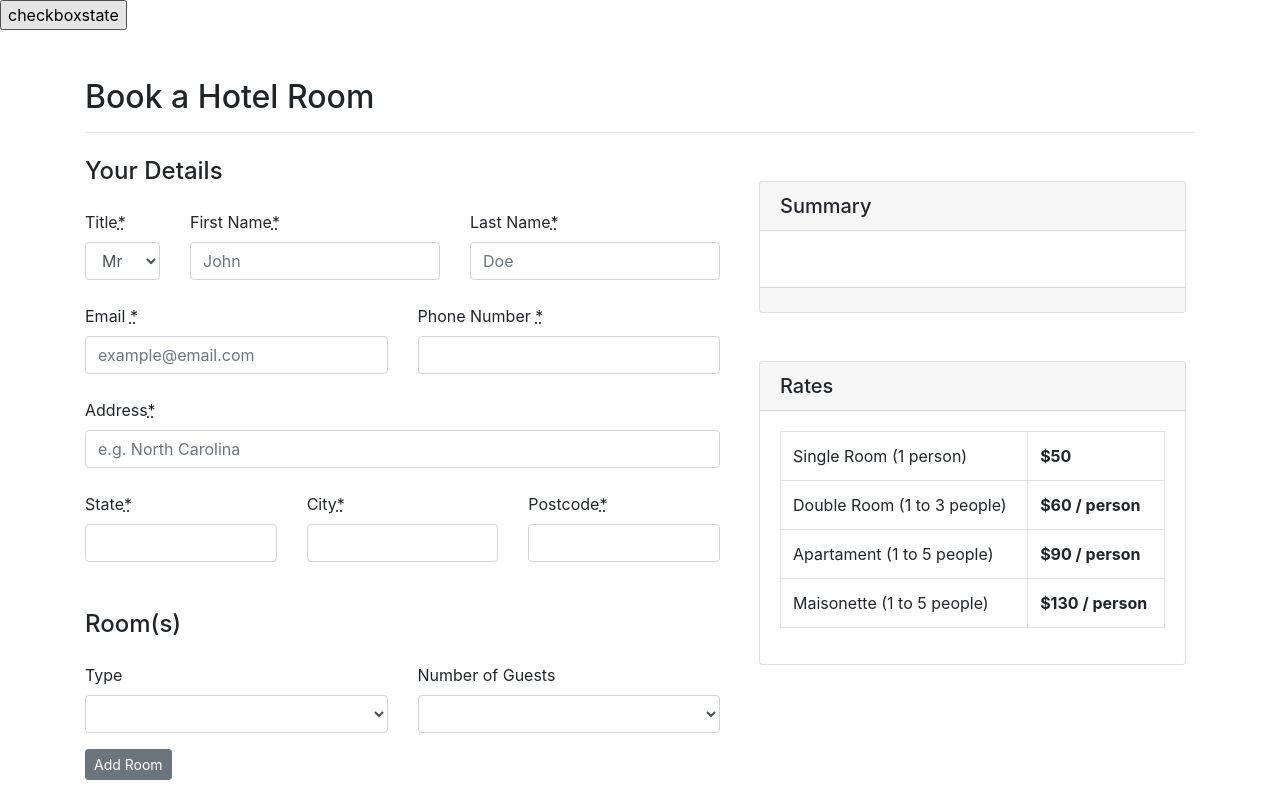
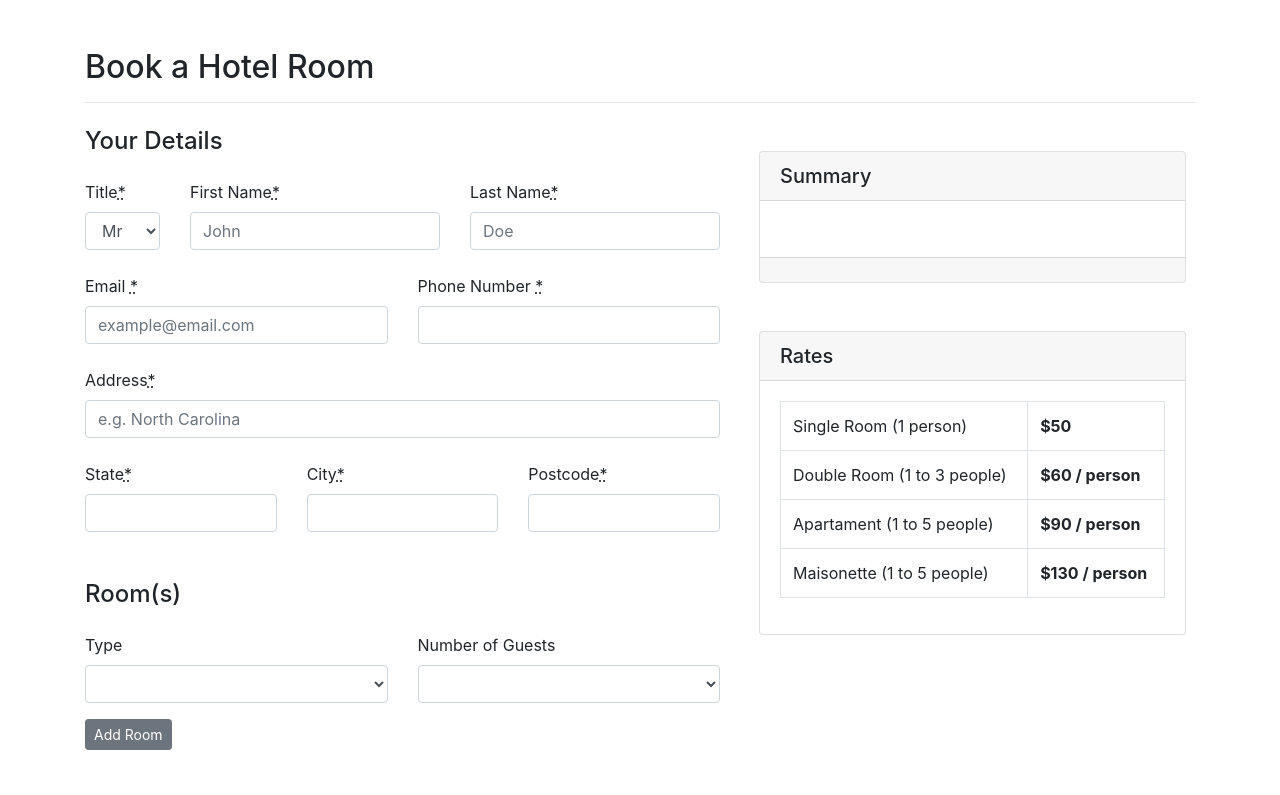
Before and after one commit to peteriv9606/2create-js-task, a plain HTML site: page index.html in a window 1280 px wide. Shown: the top 795 px of the page. Drawn offline with nearby package versions, Linux system fonts and the light colour scheme.

Commit message:
Update index.html

```diff
--- a/index.html
+++ b/index.html
@@ -22,7 +22,6 @@
     />
   </head>
   <body>
-    <input type="button" onclick="getCheckboxesState()" value="checkboxstate" />
     <div class="main mt-5 mb-5">
       <div class="container">
         <h2>Book a Hotel Room</h2>
```
